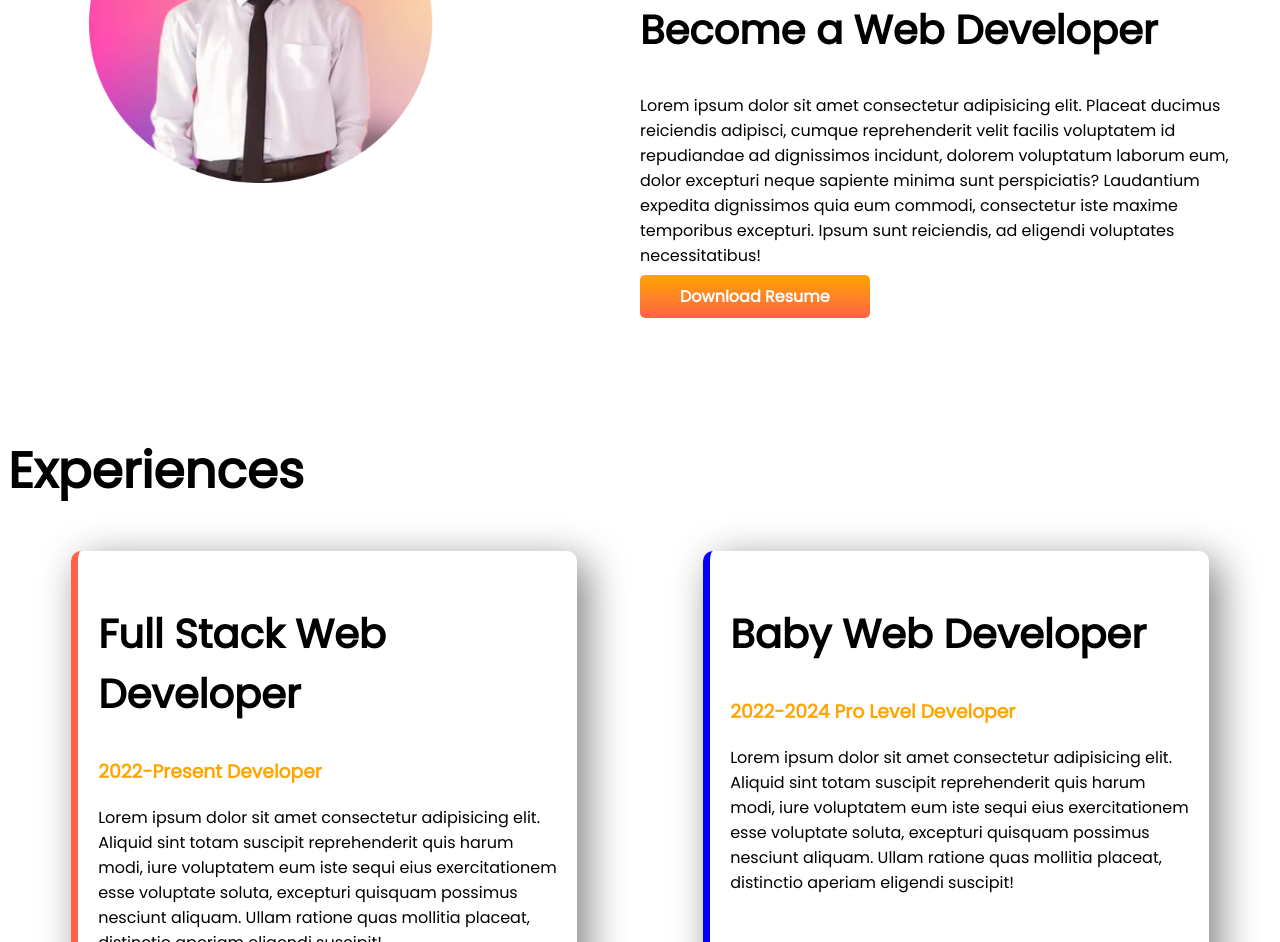
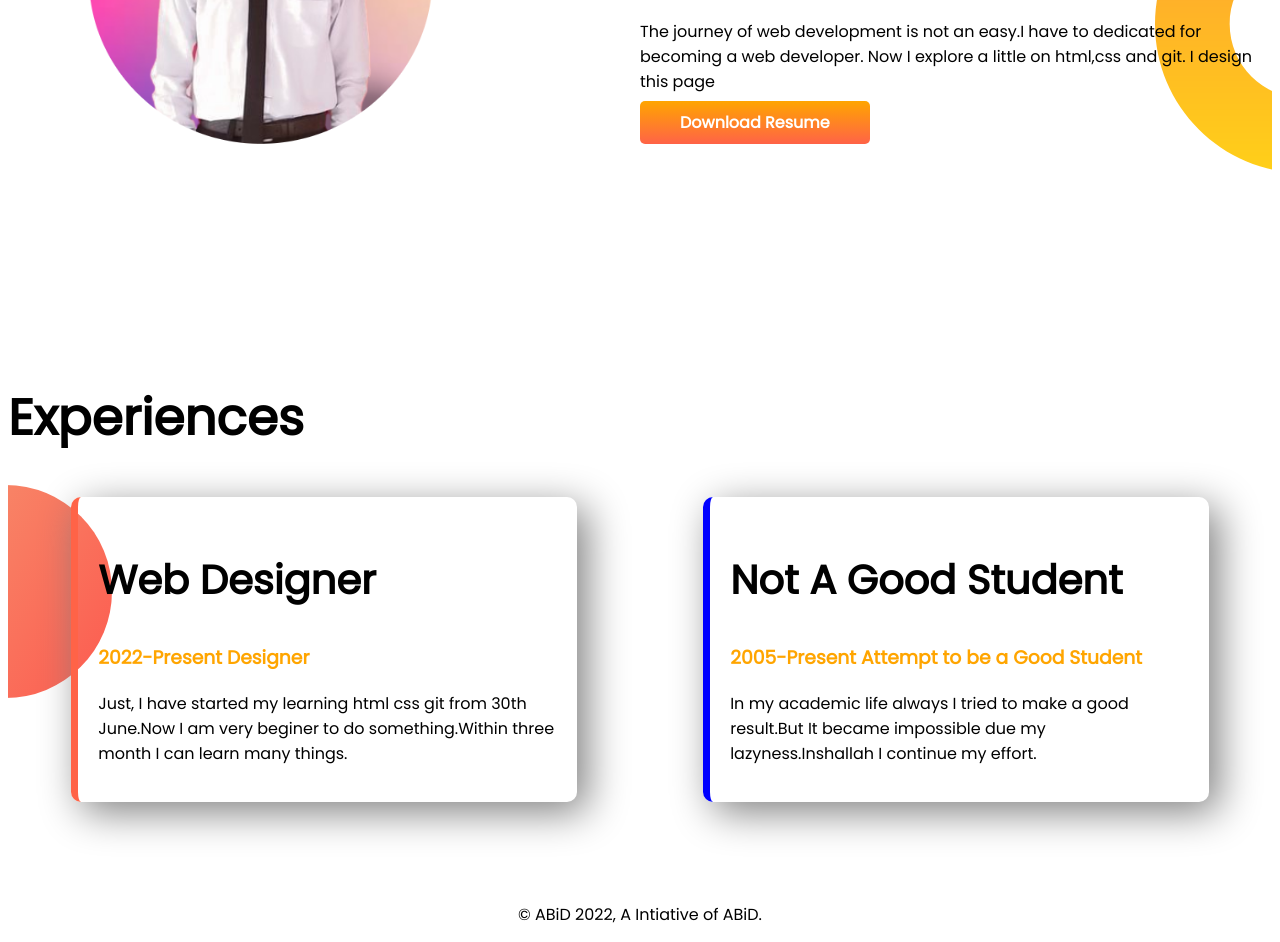
Before and after one commit to ABiD1718/Developer-Portfolio, a plain HTML site: page index.html in a window 1280 px wide. Shown: the part 759-1701 px from the top of the page. Drawn offline with Linux system fonts and the light colour scheme; a web font is replaced by a local one.

Commit message:
first commit

```diff
--- a/index.html
+++ b/index.html
@@ -15,19 +15,19 @@
 </head>
 
 <body>
-    <section class="flexible-container">
+    <section id="banner" class="flexible-container">
         <div class="half-width">
             <h1>Welcome To </h1>
             <h1><span class="orange">Siddik ABiD</span> World!</h1>
             <h3>Build Climber and Train Stopper</h3>
-            <p>Lorem, ipsum dolor sit amet consectetur adipisicing elit. Quam voluptatem exercitationem saepe dolores
-                repudiandae aut, nihil sed! Reiciendis, at quos, asperiores repudiandae illum architecto facere neque
-                voluptates voluptate odio ex.
+            <p> It's Me MD.SIDDIK ULLAH ABID.I'm from Bangladesh,Chattagram.Now I am pursuing my BBA programme
+                Department of Accounting University of Chittagong.I have a great interest to coding so I try to become a
+                web developer.
             </p>
             <a target="_blank" href="" class="hire-btn">Hire Me</a>
         </div>
         <div class="half-width">
-            <img src="img/multicolor-designify.png" alt="">
+            <img src="img/my-bg.png" alt="">
         </div>
     </section>
     <section class="dream-big flexible-container">
@@ -37,11 +37,8 @@
         <div class="half-width">
             <h1>Dream-Big</h1>
             <h2>Become a Web Developer</h2>
-            <p>Lorem ipsum dolor sit amet consectetur adipisicing elit. Placeat ducimus reiciendis adipisci, cumque
-                reprehenderit velit facilis voluptatem id repudiandae ad dignissimos incidunt, dolorem voluptatum
-                laborum eum, dolor excepturi neque sapiente minima sunt perspiciatis? Laudantium expedita dignissimos
-                quia eum commodi, consectetur iste maxime temporibus excepturi. Ipsum sunt reiciendis, ad eligendi
-                voluptates necessitatibus!</p>
+            <p>The journey of web development is not an easy.I have to dedicated for becoming a web developer. Now I
+                explore a little on html,css and git. I design this page</p>
             <a target="_blank" href="" class="hire-btn">Download Resume</a>
         </div>
     </section>
@@ -49,31 +46,23 @@
         <h1>Experiences</h1>
         <div class="flexible-container">
             <div class="ex-item" id="style">
-                <h2>Full Stack Web Developer</h2>
-                <h3 class="orange">2022-Present Developer</h3>
-                <p>Lorem ipsum dolor sit amet consectetur adipisicing elit. Aliquid sint totam suscipit reprehenderit
-                    quis
-                    harum modi, iure voluptatem eum iste sequi eius exercitationem esse voluptate soluta, excepturi
-                    quisquam
-                    possimus nesciunt aliquam. Ullam ratione quas mollitia placeat, distinctio aperiam eligendi
-                    suscipit!
+                <h2> Web Designer</h2>
+                <h3 class="orange">2022-Present Designer</h3>
+                <p> Just, I have started my learning html css git from 30th June.Now I am very beginer to do
+                    something.Within three month I can learn many things.
                 </p>
             </div>
             <div class="ex-item">
-                <h2>Baby Web Developer</h2>
-                <h3 class="orange">2022-2024 Pro Level Developer</h3>
-                <p>Lorem ipsum dolor sit amet consectetur adipisicing elit. Aliquid sint totam suscipit reprehenderit
-                    quis
-                    harum modi, iure voluptatem eum iste sequi eius exercitationem esse voluptate soluta, excepturi
-                    quisquam
-                    possimus nesciunt aliquam. Ullam ratione quas mollitia placeat, distinctio aperiam eligendi
-                    suscipit!
+                <h2> Not A Good Student</h2>
+                <h3 class="orange">2005-Present Attempt to be a Good Student</h3>
+                <p> In my academic life always I tried to make a good result.But It became impossible due my
+                    lazyness.Inshallah I continue my effort.
                 </p>
             </div>
         </div>
     </section>
     <footer>
-        <p>@ ABID 2022, A Intiative of them.</p>
+        <p> &copy; ABiD 2022, A Intiative of ABiD.</p>
     </footer>
 </body>
 
--- a/style.css
+++ b/style.css
@@ -1,5 +1,11 @@
 body {
     font-family: 'Poppins', sans-serif;
+}
+
+#banner {
+    background-image: url(img/fast.png);
+    background-repeat: no-repeat;
+    margin-bottom: 10px;
 }
 
 h1 {
@@ -23,7 +29,7 @@ h1 {
 .half-width img {
     width: 80%;
     height: 90%;
-    margin-top: -20px;
+
 }
 
 .hire-btn {
@@ -33,6 +39,12 @@ h1 {
     background-image: linear-gradient(orange, tomato);
     padding: 10px 40px;
     border-radius: 5px;
+}
+
+.dream-big {
+    background-image: url(img/dream-bg.png);
+    background-repeat: no-repeat;
+    background-position: right;
 }
 
 h2 {
@@ -49,6 +61,12 @@ h2 {
     border-left: 7px solid blue;
 }
 
+.experiences {
+    background-image: url(img/exp.png);
+    background-repeat: no-repeat;
+    background-position: left;
+}
+
 #style {
     border-left: 7px solid tomato;
 }
```
Also changed, not shown: img/Abid-removebg-preview.png (added), img/dream-bg.png (added), img/exp.png (added), img/fast.png (added), img/my-bg.png (added), img/my-bg2.png (added).
